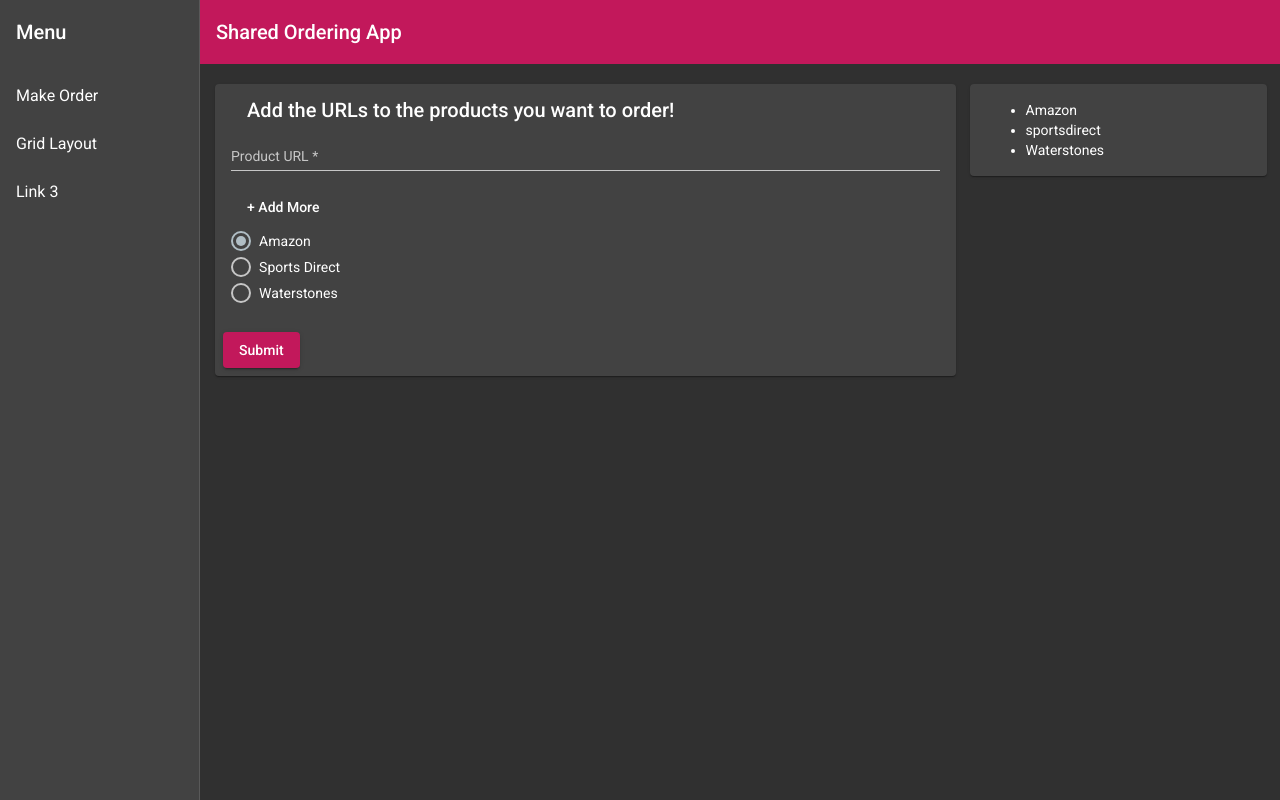
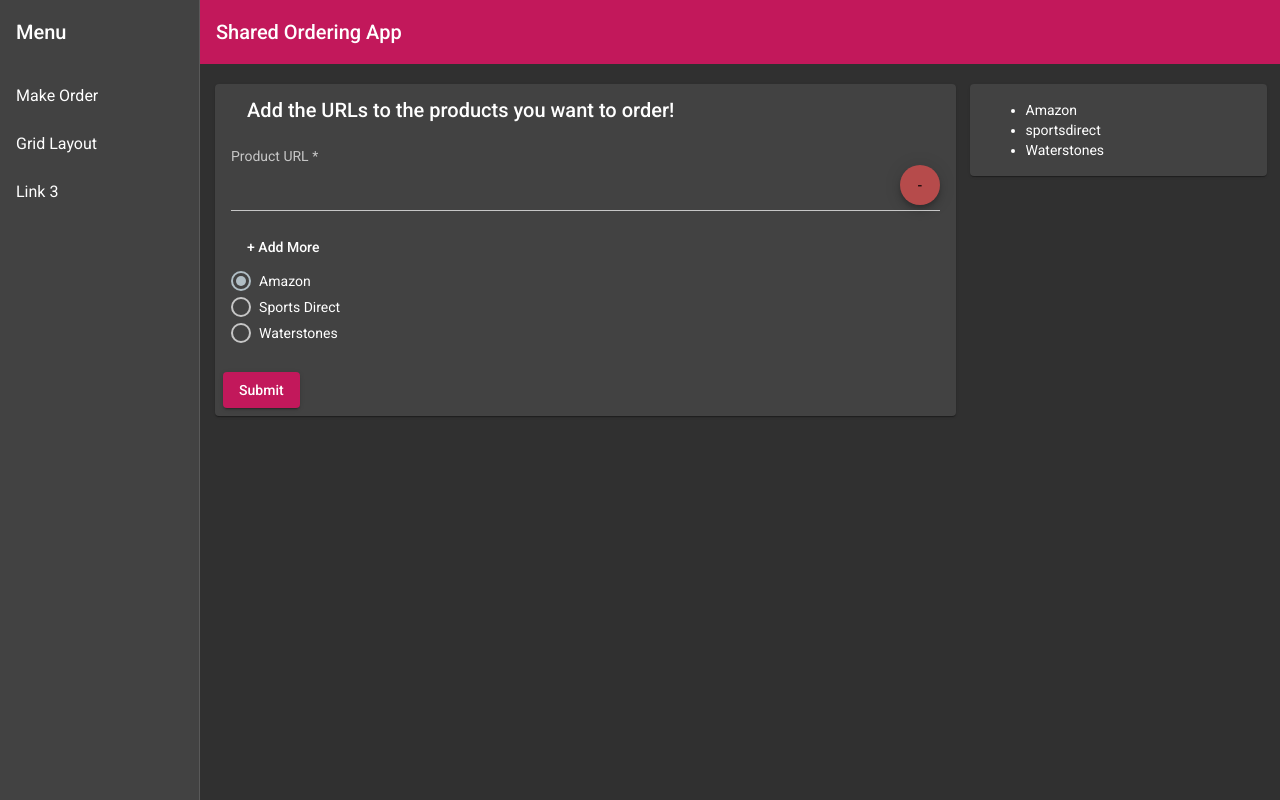
Before and after one commit to AntonioK180/sharedordering, an Angular app in the folder frontend-app/: page /neworder in a window 1280 px wide. Built offline with nearby package versions, Linux system fonts and the light colour scheme.

Commit message:
Add remove product button.

```diff
--- a/frontend-app/src/app/components/add-order-form/add-order-form.component.css
+++ b/frontend-app/src/app/components/add-order-form/add-order-form.component.css
@@ -1,6 +1,11 @@
 app-available-stores {
   width: 27.5%;
   margin: 20px auto;
+}
+
+.remove-product {
+  float: right;
+  background-color: rgb(182, 75, 75);
 }
 
 .wrapper-box {
--- a/frontend-app/src/app/components/add-order-form/add-order-form.component.html
+++ b/frontend-app/src/app/components/add-order-form/add-order-form.component.html
@@ -10,16 +10,15 @@
 					<div class="row">
 						<div class="col">
 							<mat-form-field class="full-width">
-								<input [formControlName]="i" matInput placeholder="Product URL"
-									formControlName="products">
+								<input [formControlName]="i" matInput placeholder="Product URL" formControlName="products">
+								<button mat-mini-fab (click)="removeProduct(i)" class="remove-product">-</button>
 							</mat-form-field>
 						</div>
 					</div>
 				</div>
 				<div class="row">
 					<div class="col">
-						<button mat-button type="button" (click)="addProduct()" class="btn btn-primary">+ Add
-							More</button>
+						<button mat-button type="button" (click)="addProduct()" class="btn btn-primary">+ Add More</button>
 					</div>
 				</div>
 				<div class="row">
--- a/frontend-app/src/app/components/add-order-form/add-order-form.component.ts
+++ b/frontend-app/src/app/components/add-order-form/add-order-form.component.ts
@@ -11,8 +11,6 @@
 		products: this.fb.array([new FormControl(null, Validators.required)]),
 		store: ['amazon', Validators.required]
 	});
-
-	hasUnitNummeber = false;
 
 	constructor(private fb: FormBuilder) { }
 
@@ -29,5 +27,8 @@
 		this.products().push(new FormControl(null, Validators.required));
 	}
 
+	removeProduct(index: number) {
+		this.products().removeAt(index);
+	}
 
 }
```
